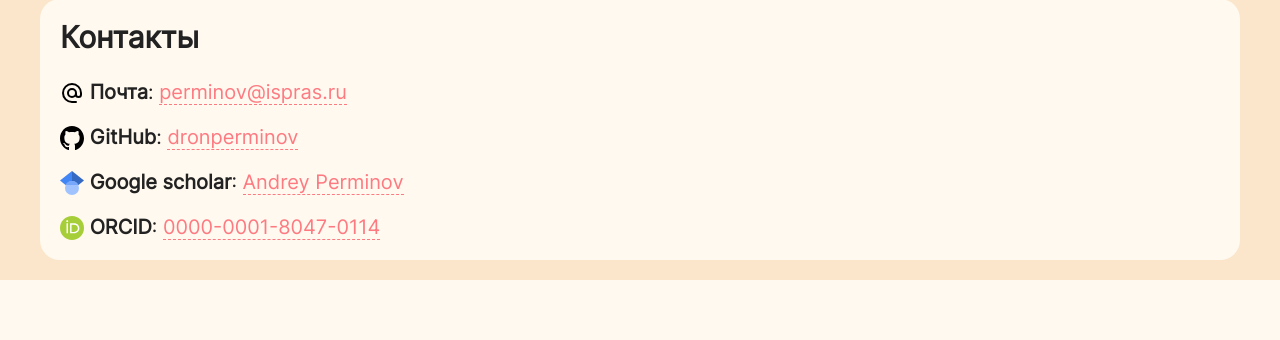
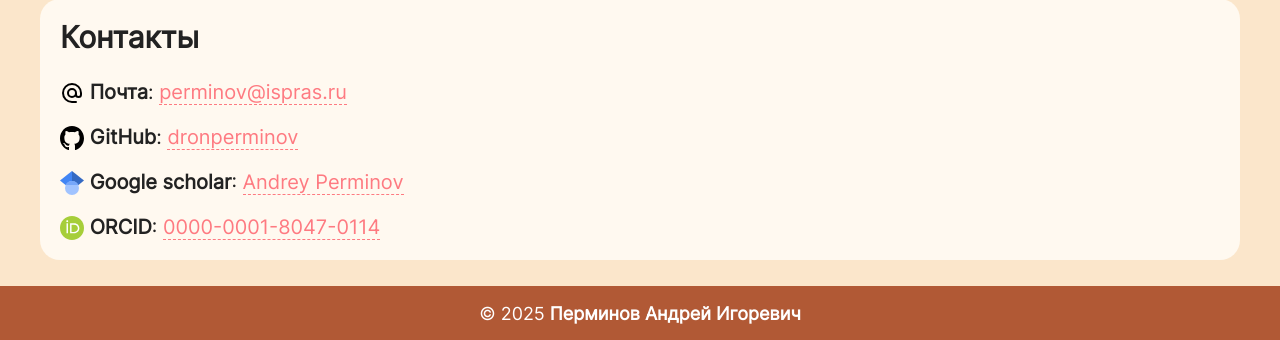
Before and after one commit to dronperminov/website, a FastAPI app: page / in a window 1280 px wide. Shown: the part 1841-2181 px from the top of the page. Before the commit the page ends 2121 px from the top, so only its background shows below. Run offline with FastAPI, Linux system fonts and the light colour scheme; data that the repository does not hold is empty.

Commit message:
add footer

```diff
--- a/web/styles/styles.css
+++ b/web/styles/styles.css
@@ -12,6 +12,8 @@
 
     --section-light-background-color: #fffbf6;
     --section-light-border-color: #e5e2e4;
+
+    --footer-background-color: #b15935;
 }
 
 @font-face {
@@ -28,15 +30,17 @@ html {
     color: var(--text-color);
     font-family: var(--text-font-family);
     font-size: 20px;
-    padding: 0 2em 1em 2em;
+    padding: 0 2em 4em 2em;
     text-size-adjust: 100%;
     -moz-text-size-adjust: 100%;
     -webkit-text-size-adjust: 100%;
+    position: relative;
 }
 
 body {
     padding: 0;
     max-width: 1200px;
+    min-height: calc(100dvh - 4em);
     margin: 0 auto;
 }
 
@@ -102,9 +106,23 @@ section p:last-child {
     padding: 0.5em 0;
 }
 
+footer {
+    align-content: center;
+    background-color: var(--footer-background-color);
+    bottom: 0;
+    color: #ffffff;
+    display: grid;
+    font-size: 0.9em;
+    height: 3em;
+    justify-content: center;
+    position: absolute;
+    left: 0;
+    right: 0;
+}
+
 @media (max-width: 767px) {
     html {
         font-size: 16px;
-        padding: 0 0.8em 0.5em;
+        padding: 0 0.8em 4em 0.8em;
     }
 }
--- a/web/templates/components/footer.html
+++ b/web/templates/components/footer.html
@@ -1,3 +1,3 @@
 <footer>
-
+    <p>&copy; 2025 <b>Перминов Андрей Игоревич</b></p>
 </footer>
```
